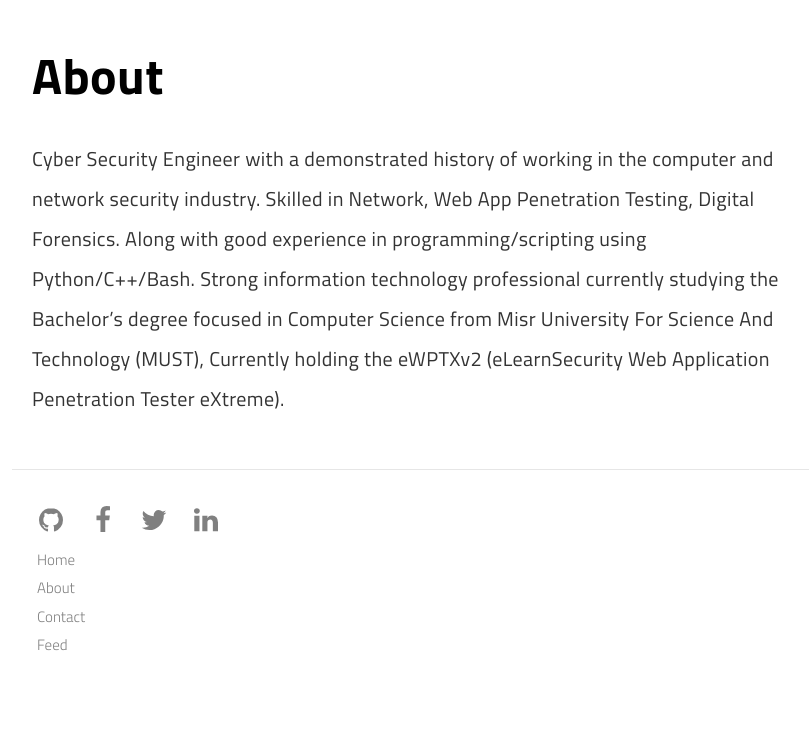
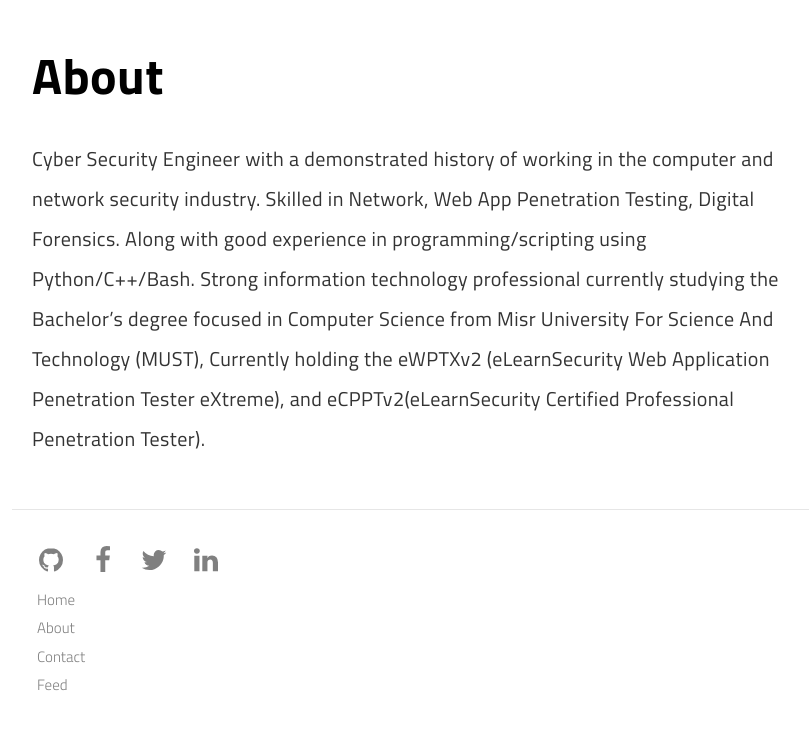
Before and after one commit to XDev05/xdev05.github.io, a Jekyll site: the page built from pages/about.md, in a window 1280 px wide and 1059 px high. Shown: the part 329-1059 px from the top of the window, without its empty margins (228-1037 px from the left). Built offline with Jekyll 4.4.1, drawn with Linux system fonts in a browser that asks for light colours; a script that is not in the unit is left out.

Commit message:
Update about.md

```diff
--- a/pages/about.md
+++ b/pages/about.md
@@ -11,4 +11,4 @@ menu: true
 # About
 
 Cyber Security Engineer with a demonstrated history of working in the computer and network security industry. Skilled in Network, Web App Penetration Testing, Digital Forensics. Along with good experience in programming/scripting using Python/C++/Bash. Strong information technology professional currently studying the Bachelor's degree focused in Computer Science from Misr University For Science And Technology (MUST),
-Currently holding the eWPTXv2 (eLearnSecurity Web Application Penetration Tester eXtreme).
+Currently holding the eWPTXv2 (eLearnSecurity Web Application Penetration Tester eXtreme), and eCPPTv2(eLearnSecurity Certified Professional Penetration Tester).
```
